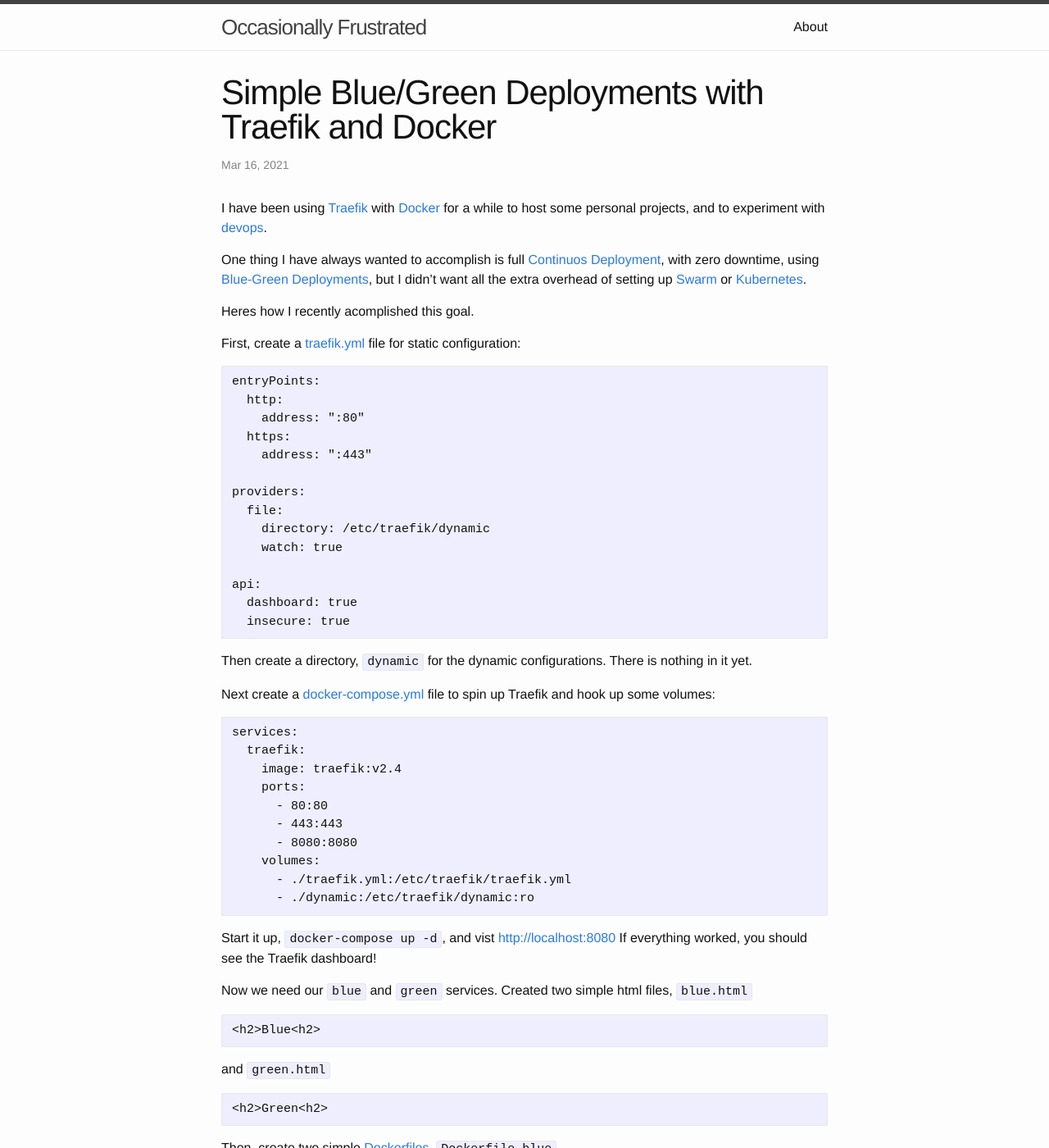
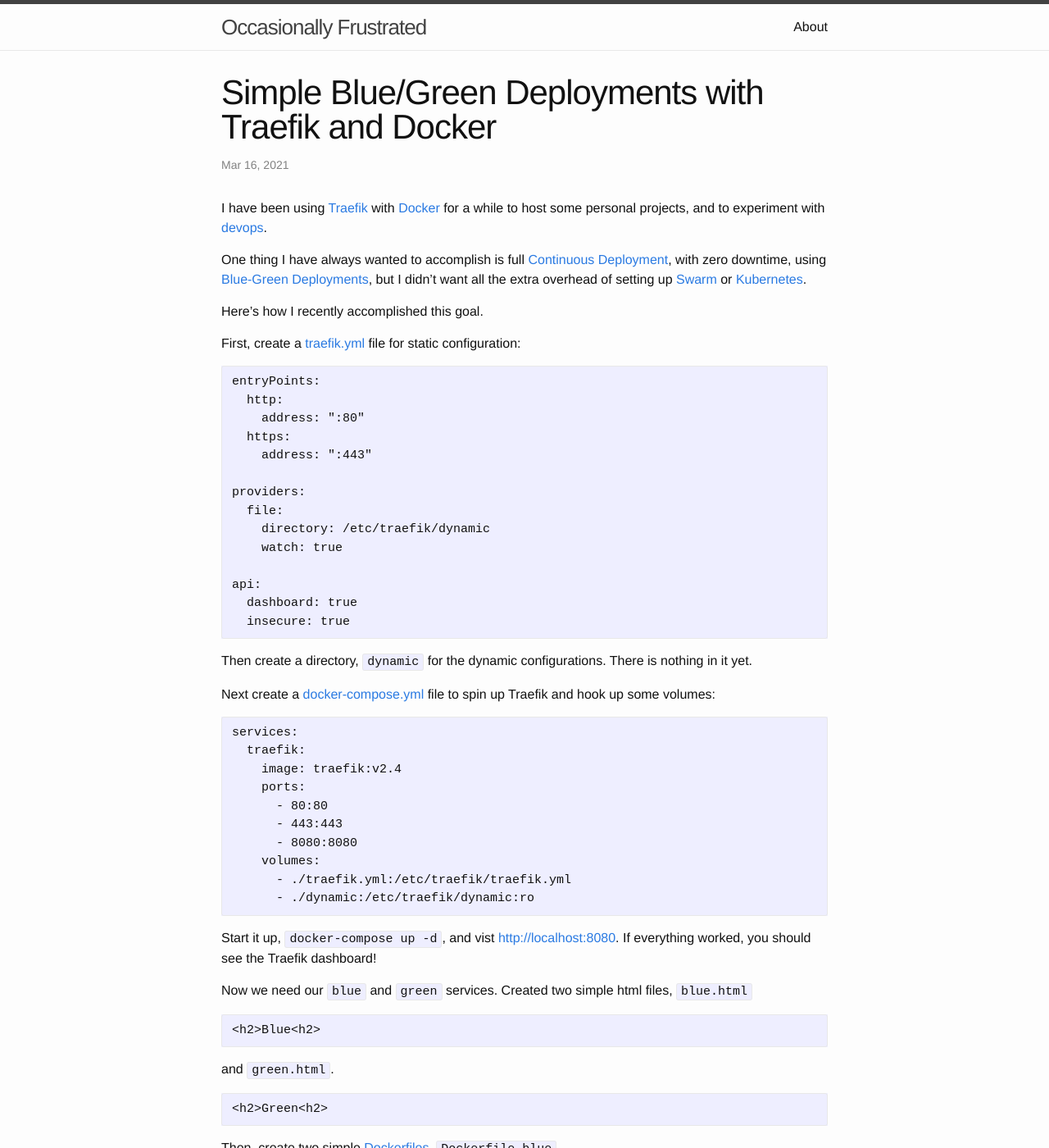
Before and after one commit to abendigo/abendigo.github.io, a Jekyll site: the page built from _posts/2021-03-16-traefik_blue_green.markdown, in a window 1280 px wide and 1400 px high. Shown: the whole window at 82% size. Built offline with Jekyll 4.4.1, drawn with Linux system fonts in a browser that asks for light colours; comment, search, counter and statistics services are not loaded; some of the changed text lies outside the part shown.

Commit message:
fixed some typos and punctuation

```diff
--- a/_posts/2021-03-16-traefik_blue_green.markdown
+++ b/_posts/2021-03-16-traefik_blue_green.markdown
@@ -7,11 +7,11 @@
 I have been using [Traefik][traefik] with [Docker][docker] for a while
 to host some personal projects, and to experiment with [devops][devops].
 
-One thing I have always wanted to accomplish is full [Continuos Deployment][cd],
+One thing I have always wanted to accomplish is full [Continuous Deployment][cd],
 with zero downtime, using [Blue-Green Deployments][blue-green-deployments],
 but I didn't want all the extra overhead of setting up [Swarm][swarm] or [Kubernetes][kubernetes].
 
-Heres how I recently acomplished this goal.
+Here's how I recently accomplished this goal.
 
 First, create a [traefik.yml][traefik.yml] file for static configuration:
 
@@ -46,14 +46,14 @@
           - ./traefik.yml:/etc/traefik/traefik.yml
           - ./dynamic:/etc/traefik/dynamic:ro
 
-Start it up, `docker-compose up -d`, and vist [http://localhost:8080][localhost]
+Start it up, `docker-compose up -d`, and vist [http://localhost:8080][localhost].
 If everything worked, you should see the Traefik dashboard!
 
 Now we need our `blue` and `green` services.  Created two simple html files, `blue.html`
 
     <h2>Blue<h2>
 
-and `green.html`
+and `green.html`.
 
     <h2>Green<h2>
 
@@ -126,7 +126,7 @@
           service: blue@file
 
 Load the [Traefik Dashboard][dashboard], and you should see the routes and services defined.
-Vist [blue.docker-localhost][blue.docker.localhost] and [green.docker.localhost][green.docker.localhost]
+Vist [blue.docker-localhost][blue.docker.localhost] and [green.docker.localhost][green.docker.localhost].
 
 Almost there! Just one final step. Add the following file
 `http.routers.docker-localhost.yml`:
```
Also changed, not shown: other parts of _posts/2021-03-16-traefik_blue_green.markdown (+3 -3 lines).
